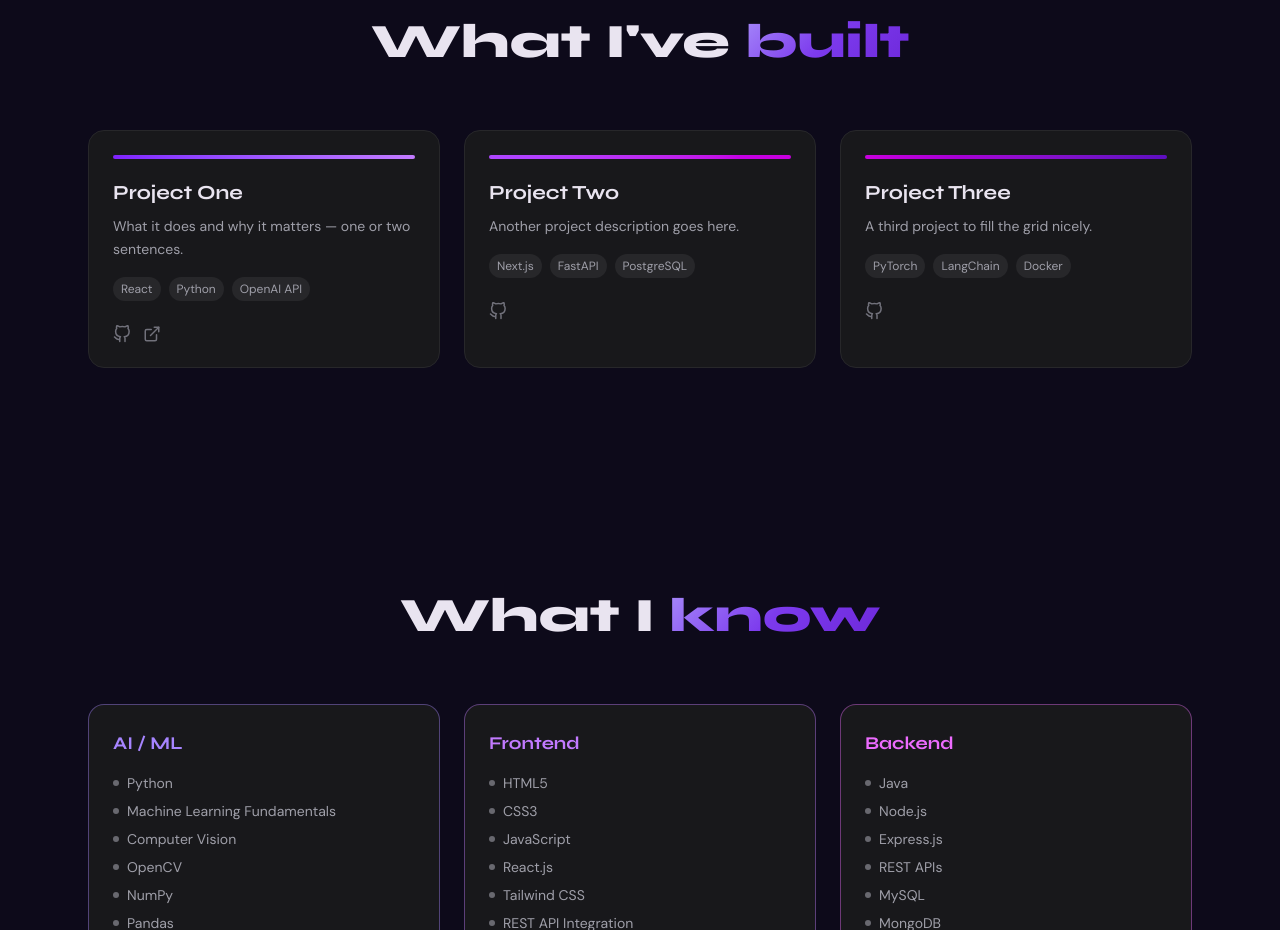
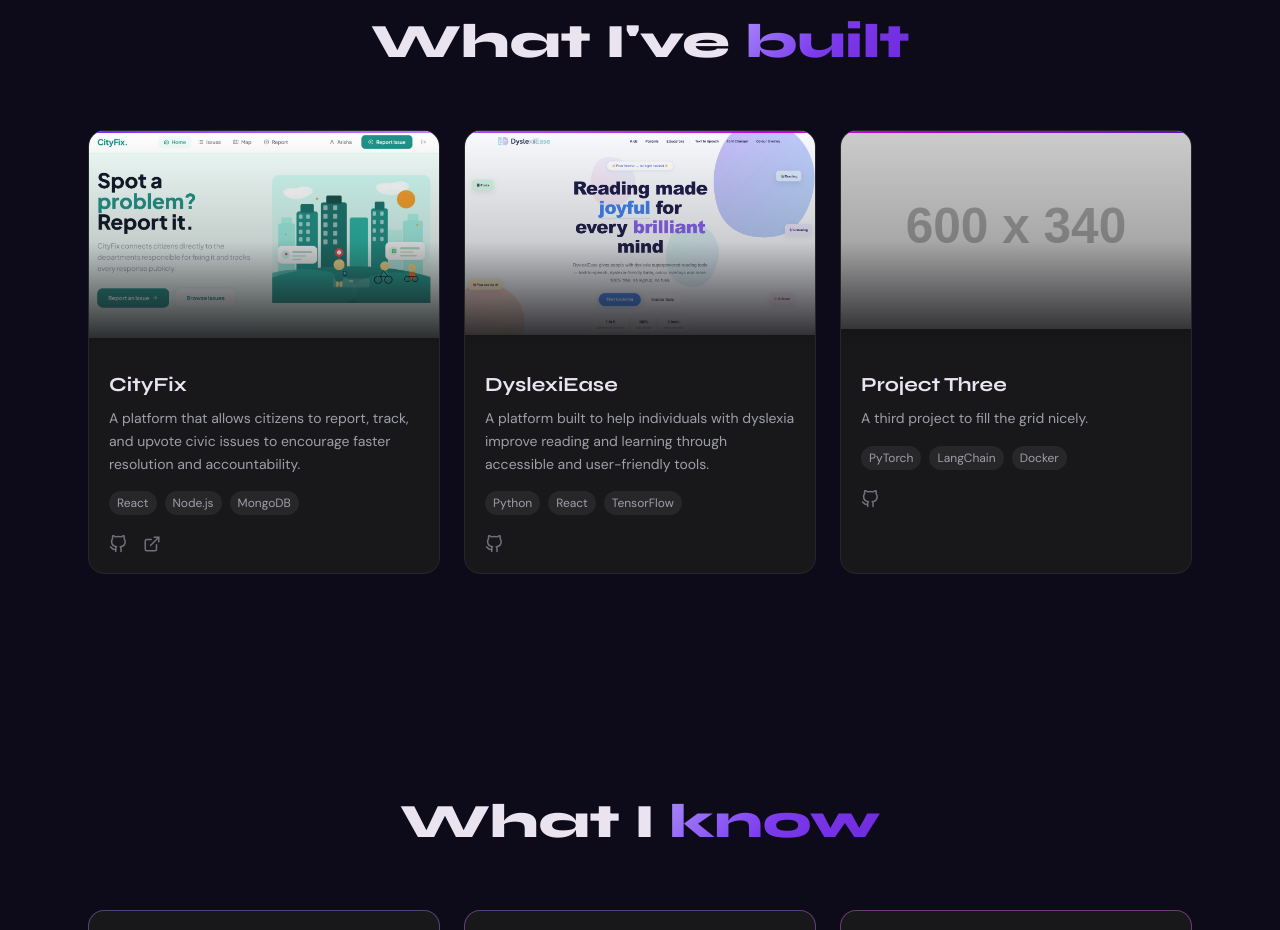
Before and after one commit to arisha-git/my-portfolio, a React (Vite) app: page / in a window 1280 px wide. Shown: the part 1440-2370 px from the top of the page. Built offline with nearby package versions, Linux system fonts and the light colour scheme.

Commit message:
added projects

```diff
--- a/src/components/Projects.jsx
+++ b/src/components/Projects.jsx
@@ -1,6 +1,6 @@
-import { motion } from "framer-motion";
-import { FiGithub, FiExternalLink } from "react-icons/fi";
-import { projects } from "../data/content";
+import { motion } from "framer-motion"
+import { FiGithub, FiExternalLink } from "react-icons/fi"
+import { projects } from "../data/content"
 
 export default function Projects() {
   return (
@@ -22,12 +22,28 @@ export default function Projects() {
             whileInView={{ opacity: 1, y: 0 }}
             viewport={{ once: false }}
             transition={{ delay: i * 0.1 }}
-            className="bg-zinc-900 border border-zinc-800 rounded-2xl p-6 hover:border-zinc-600 transition-all duration-300"
+            className="bg-zinc-900 border border-zinc-800 rounded-2xl overflow-hidden hover:border-violet-800/60 transition-all duration-300 group"
           >
-            <div
-              className={`h-1 w-full rounded-full bg-gradient-to-r ${p.color} mb-5`}
+            {/* Screenshot */}
+            <div className="relative overflow-hidden bg-zinc-950" style={{ height: "220px" }}>
+  {p.image ? (
+    <img
+      src={p.image}
+      alt={p.title}
+      className="w-full h-auto block group-hover:scale-105 transition-transform duration-500"
+      style={{ objectFit: "cover", objectPosition: "top" }}
     />
+  ) : (
+    <div className="w-full h-full flex items-center justify-center text-zinc-600 text-sm">
+      No preview
+    </div>
+  )}
+  <div className="absolute inset-0 bg-gradient-to-t from-zinc-900 via-zinc-900/20 to-transparent" />
+  <div className={`absolute top-0 left-0 right-0 h-0.5 bg-gradient-to-r ${p.color}`} />
+</div>
 
+            {/* Card Content */}
+            <div className="p-5">
               <h3 className="font-display text-xl font-bold mb-2">
                 {p.title}
               </h3>
@@ -36,7 +52,7 @@ export default function Projects() {
                 {p.description}
               </p>
 
-            <div className="flex flex-wrap gap-2 mb-6">
+              <div className="flex flex-wrap gap-2 mb-5">
                 {p.tech.map((t) => (
                   <span
                     key={t}
@@ -47,13 +63,13 @@ export default function Projects() {
                 ))}
               </div>
 
-            <div className="flex gap-3">
+              <div className="flex gap-4">
                 {p.github && (
                   <a
                     href={p.github}
                     target="_blank"
                     rel="noreferrer"
-                  className="text-zinc-500 hover:text-white transition-colors"
+                    className="text-zinc-500 hover:text-violet-400 transition-colors"
                   >
                     <FiGithub size={18} />
                   </a>
@@ -64,15 +80,16 @@ export default function Projects() {
                     href={p.live}
                     target="_blank"
                     rel="noreferrer"
-                  className="text-zinc-500 hover:text-white transition-colors"
+                    className="text-zinc-500 hover:text-violet-400 transition-colors"
                   >
                     <FiExternalLink size={18} />
                   </a>
                 )}
               </div>
+            </div>
           </motion.div>
         ))}
       </div>
     </section>
-  );
+  )
 }
--- a/src/data/content.js
+++ b/src/data/content.js
@@ -1,21 +1,21 @@
 export const projects = [
   {
-    title: "Project One",
-    description: "What it does and why it matters — one or two sentences.",
-    tech: ["React", "Python", "OpenAI API"],
-    github: "https://github.com/you/project",
-    live: "https://yourproject.com",
+    title: "CityFix",
+    description: "A platform that allows citizens to report, track, and upvote civic issues to encourage faster resolution and accountability.",
+    tech: ["React", "Node.js", "MongoDB"],
+    github: "https://github.com/arisha-git/cityfix",
+    live: "https://cityfix-ari.vercel.app/",
     color: "from-violet-600 to-purple-400",
-    image: "https://placehold.co/600x340/1a1025/a78bfa?text=Project+One",
+    image: "/cityfix.png",
   },
   {
-    title: "Project Two",
-    description: "Another project description goes here.",
-    tech: ["Next.js", "FastAPI", "PostgreSQL"],
-    github: "https://github.com/you/project2",
+    title: "DyslexiEase",
+    description: "A platform built to help individuals with dyslexia improve reading and learning through accessible and user-friendly tools.",
+    tech: ["Python", "React", "TensorFlow"],
+    github: "https://github.com/arisha-git/dyslexiease",
     live: "",
     color: "from-purple-500 to-fuchsia-600",
-    image: "https://placehold.co/600x340/1a1025/a78bfa?text=Project+Two",
+    image: "/dyslexiease.png",
   },
   {
     title: "Project Three",
```
Also changed, not shown: public/cityfix.png (added), public/dyslexiease.png (added). Lines whose indentation alone changed are shown as unchanged.
